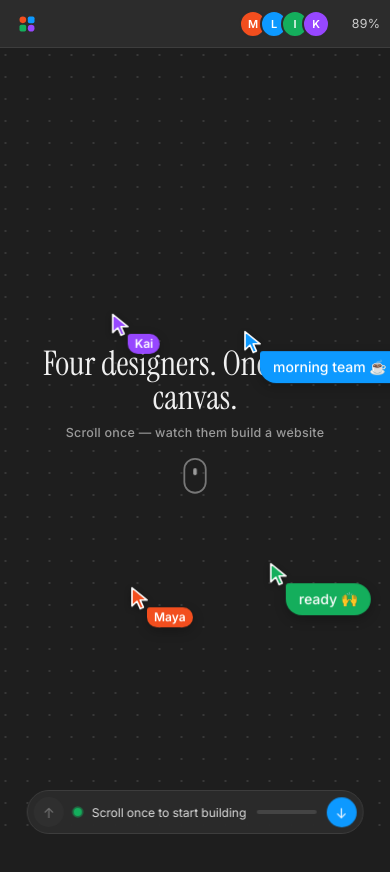
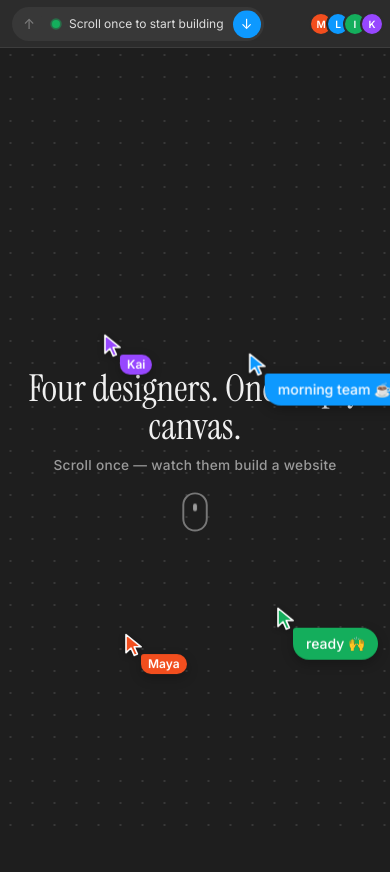
Before and after one commit to KushxKalsi/live-canvas-site, a plain HTML site: page index.html in a window 390 px wide. Shown: the top 872 px of the page. Drawn offline with Linux system fonts and the light colour scheme.

Commit message:
Update scene build times and enhance status bar layout

```diff
--- a/app.js
+++ b/app.js
@@ -236,7 +236,7 @@ const ACT = {
  */
 const SCENES = [
   {
-    id: 'hero', name: 'Hero', rest: .785, build: 6800,
+    id: 'hero', name: 'Hero', rest: .785, build: 4400,
     from: { Maya: [430, 585], Leo: [800, 300], Ines: [930, 560], Kai: [330, 280] },
     exit: { a: .8, b: .95, to: { Maya: [300, 940], Leo: [720, 960], Ines: [1020, 940], Kai: [520, 980] } },
     steps: [
@@ -265,7 +265,7 @@ const SCENES = [
     ],
   },
   {
-    id: 'features', name: 'Why Driftwood', rest: .815, build: 6600,
+    id: 'features', name: 'Why Driftwood', rest: .815, build: 4300,
     from: { Maya: [300, -150], Leo: [640, -170], Ines: [980, -150], Kai: [500, -210] },
     exit: { a: .82, b: .96, to: { Maya: [260, 950], Leo: [640, 970], Ines: [1040, 950], Kai: [450, 990] } },
     steps: [
@@ -292,7 +292,7 @@ const SCENES = [
     ],
   },
   {
-    id: 'gallery', name: 'Journeys', rest: .79, build: 6400,
+    id: 'gallery', name: 'Journeys', rest: .79, build: 4200,
     from: { Maya: [200, -150], Leo: [700, -150], Ines: [1100, -150], Kai: [450, -200] },
     exit: { a: .82, b: .96, to: { Maya: [300, 950], Leo: [760, 960], Ines: [1060, 950], Kai: [520, 990] } },
     steps: [
@@ -316,7 +316,7 @@ const SCENES = [
     ],
   },
   {
-    id: 'story', name: 'Stories', rest: .765, build: 6000,
+    id: 'story', name: 'Stories', rest: .765, build: 3900,
     from: { Maya: [250, -150], Leo: [900, -150], Ines: [600, -180], Kai: [1100, -160] },
     exit: { a: .8, b: .95, to: { Maya: [280, 950], Leo: [760, 960], Ines: [520, 980], Kai: [1040, 950] } },
     steps: [
@@ -342,7 +342,7 @@ const SCENES = [
     ],
   },
   {
-    id: 'launch', name: 'Newsletter', rest: .93, build: 7600,
+    id: 'launch', name: 'Newsletter', rest: .93, build: 5000,
     from: { Maya: [300, -150], Leo: [800, -150], Ines: [1000, -180], Kai: [550, -200] },
     steps: [
       ['Maya', 'draw', 'launch-frame', .02, .11],
@@ -775,10 +775,12 @@ function layout() {
   layout.done = true;
   const L = ui.panelL.offsetWidth || 0;
   const R = ui.panelR.offsetWidth || 0;
-  const T = 48, pad = vw < 760 ? 6 : 26, padB = vw < 760 ? 58 : pad;
-  const aw = vw - L - R - pad * 2, ah = vh - T - pad - padB;
-  S = Math.min(aw / W, ah / H); INV = 1 / S;
-  const ox = L + pad + (aw - W * S) / 2, oy = T + pad + (ah - H * S) / 2;
+  // zoom to the website frame (plus its label / publish row), not the whole canvas
+  const V = MOBILE ? { x: 8, y: 2, w: 384, h: 806 } : { x: 28, y: 14, w: 1224, h: 752 };
+  const T = 48, pad = vw < 760 ? 4 : 10;
+  const aw = vw - L - R - pad * 2, ah = vh - T - pad * 2;
+  S = Math.min(aw / V.w, ah / V.h); INV = 1 / S;
+  const ox = L + pad + (aw - V.w * S) / 2 - V.x * S, oy = T + pad + (ah - V.h * S) / 2 - V.y * S;
   for (const sc of scenes) {
     sc.canvas.style.transform = `translate(${ox.toFixed(1)}px,${oy.toFixed(1)}px) scale(${S.toFixed(5)})`;
     sc.canvas.style.setProperty('--inv', INV.toFixed(4));
@@ -817,14 +819,14 @@ function playTo(i, mode) {
   if (REDUCED) legs.push({ y0, y1: to.y, dur: 1, e: t => t });
   else if (mode === 'step' && to.sc) {
     const top = to.sc.top;
-    if (y0 < top - 2) legs.push({ y0, y1: top, dur: 1100, e: ease });
+    if (y0 < top - 2) legs.push({ y0, y1: top, dur: 750, e: ease });
     const from = Math.max(y0, top);
     legs.push({ y0: from, y1: to.y, dur: to.sc.buildMs * clamp((to.y - from) / Math.max(1, to.y - top), .15, 1), e: easeSine });
   } else if (mode === 'step') {
-    legs.push({ y0, y1: to.y, dur: 1300, e: ease });
+    legs.push({ y0, y1: to.y, dur: 950, e: ease });
   } else {
     const hops = Math.max(1, Math.abs(i - nearestStop(y0)));
-    legs.push({ y0, y1: to.y, dur: clamp(700 + 650 * hops, 1100, 3400), e: ease });
+    legs.push({ y0, y1: to.y, dur: clamp(500 + 500 * hops, 900, 2800), e: ease });
   }
   D.tw = { legs, li: 0, t: 0, i, dir, y: y0 };
   D.rate = 1;
--- a/index.html
+++ b/index.html
@@ -27,7 +27,15 @@
       <span class="tool" data-tool="comment" title="Comment"><svg viewBox="0 0 24 24"><path d="M20 11.5a7.5 7.5 0 0 1-10.9 6.7L4 19.5l1.4-4.6A7.5 7.5 0 1 1 20 11.5z"/></svg></span>
     </div>
   </div>
-  <div class="tb-center"><span class="muted">Drafts /</span> <b>Driftwood — Landing page</b> <span class="muted">v3</span></div>
+  <div class="tb-center">
+    <div class="status" id="status">
+      <button class="sbtn" id="nav-prev" type="button" aria-label="Previous section">↑</button>
+      <span class="sdot"></span>
+      <span id="status-t" aria-live="polite">Scroll once to start</span>
+      <span class="sbar"><i id="status-bar"></i></span>
+      <button class="sbtn next" id="nav-next" type="button" aria-label="Next section">↓</button>
+    </div>
+  </div>
   <div class="tb-right">
     <div class="avs" id="avs"></div>
     <span class="share">Share</span>
@@ -60,13 +68,6 @@
     <div class="grid2"><div class="fld"><span>Size</span><b id="pn-size">–</b></div><div class="fld"><span>Line</span><b id="pn-lh">–</b></div></div></div>
 </aside>
 
-<div class="status" id="status">
-  <button class="sbtn" id="nav-prev" type="button" aria-label="Previous section">↑</button>
-  <span class="sdot"></span>
-  <span id="status-t" aria-live="polite">Scroll once to start</span>
-  <span class="sbar"><i id="status-bar"></i></span>
-  <button class="sbtn next" id="nav-next" type="button" aria-label="Next section">↓</button>
-</div>
 <div class="toast" id="toast"><span class="ok">✓</span> <span id="toast-t">Published · <b>driftwood.site</b> is live</span></div>
 <canvas id="confetti" aria-hidden="true"></canvas>
 
--- a/styles.css
+++ b/styles.css
@@ -37,8 +37,7 @@ button { font: inherit; }
 }
 .tb-left, .tb-right { display: flex; align-items: center; gap: 6px; flex: 1; }
 .tb-right { justify-content: flex-end; gap: 12px; }
-.tb-center { white-space: nowrap; }
-.tb-center b { font-weight: 500; color: #fff; }
+.tb-center { white-space: nowrap; min-width: 0; display: flex; justify-content: center; }
 .mark { width: 34px; height: 34px; display: grid; place-items: center; margin-right: 4px; }
 .tools { display: flex; gap: 2px; }
 .tool {
@@ -116,27 +115,30 @@ button { font: inherit; }
 #pn-type { transition: opacity .2s; }
 #pn-type.off { opacity: .35; }
 
-@media (max-width: 1099px) { .panel.left { display: none; } }
-@media (max-width: 1439px) { .panel.right { display: none; } }
-@media (max-width: 760px) {
-  .tools, .tb-center .muted, .share { display: none; }
-  .tb-center { font-size: 11.5px; }
+/* side panels only when there is room to spare — the website gets the space first */
+@media (max-width: 1199px) { .panel.left { display: none; } }
+@media (max-width: 1799px) { .panel.right { display: none; } }
+@media (max-width: 1100px) { .tools { display: none; } }
+@media (max-width: 760px) { .share { display: none; } }
+@media (max-width: 520px) {
+  .topbar { padding: 0 6px; gap: 6px; }
+  .zoom, .sbar, .mark { display: none; }
+  .avs { padding-left: 8px; }
+  .av { width: 24px; height: 24px; font-size: 10px; }
+  .tb-left { flex: 0 0 auto; }
+  .tb-center { flex: 1; justify-content: flex-start; }
+  .tb-right { flex: 0 0 auto; }
 }
-@media (max-width: 520px) { .tb-center { display: none; } }
 
-/* status pill (also the prev / next control) */
+/* status pill (also the prev / next control), lives in the top bar */
 .status {
-  position: fixed; left: 16px; bottom: 16px; z-index: 95;
-  display: flex; align-items: center; gap: 10px; padding: 6px;
-  background: rgba(44,44,44,.94); border: 1px solid var(--ui-line); border-radius: 99px;
-  font-size: 12px; color: #ddd; backdrop-filter: blur(8px);
-  font-variant-numeric: tabular-nums; max-width: calc(100vw - 32px);
+  display: flex; align-items: center; gap: 9px; padding: 3px; min-width: 0;
+  background: var(--ui-2); border-radius: 99px;
+  font-size: 12px; color: #ddd; font-variant-numeric: tabular-nums;
 }
-#status-t { white-space: nowrap; overflow: hidden; text-overflow: ellipsis; }
-@media (min-width: 1100px) { .status { left: calc(var(--panel-w) + 16px); } }
-@media (max-width: 759px) { .status { left: 50%; transform: translateX(-50%); bottom: max(10px, env(safe-area-inset-bottom)); } }
+#status-t { white-space: nowrap; overflow: hidden; text-overflow: ellipsis; min-width: 0; }
 .sbtn {
-  width: 30px; height: 30px; flex: none; border-radius: 50%; border: 0; cursor: pointer;
+  width: 28px; height: 28px; flex: none; border-radius: 50%; border: 0; cursor: pointer;
   background: #3a3a3a; color: #fff; font-size: 14px; transition: background .2s, transform .2s;
 }
 .sbtn:hover { background: #4a4a4a; }
@@ -151,7 +153,7 @@ button { font: inherit; }
 @keyframes pulse { 70% { box-shadow: 0 0 0 7px rgba(20,174,92,0); } 100% { box-shadow: 0 0 0 0 rgba(20,174,92,0); } }
 
 .toast {
-  position: fixed; left: 50%; bottom: 72px; z-index: 96;
+  position: fixed; left: 50%; bottom: 20px; z-index: 96;
   transform: translate(-50%, 30px); opacity: 0; pointer-events: none;
   padding: 12px 18px; border-radius: 12px; background: #1f2a24; color: #f6f1e9;
   font-size: 14px; box-shadow: 0 20px 50px rgba(0,0,0,.45); white-space: nowrap;
@@ -296,7 +298,7 @@ button { font: inherit; }
 .subscribed .l-ok { opacity: 1; scale: 1; }
 
 .pub {
-  position: absolute; left: 1094px; top: 8px; height: 36px; padding: 0 16px;
+  position: absolute; left: 1102px; top: 16px; height: 34px; padding: 0 16px;
   display: flex; align-items: center; gap: 8px; border-radius: 9px;
   background: #0d99ff; color: #fff; font: 600 14px Inter, sans-serif; white-space: nowrap;
   box-shadow: 0 8px 24px rgba(13,153,255,.4);
```
